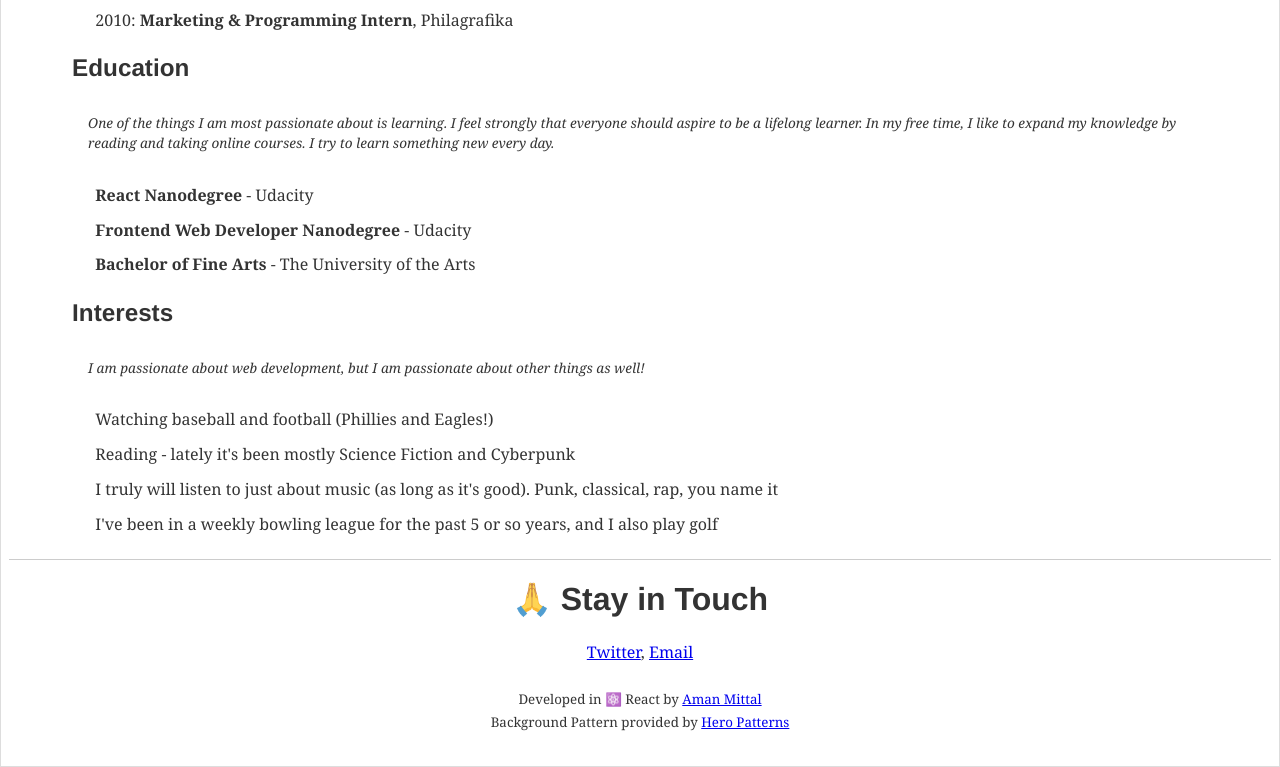
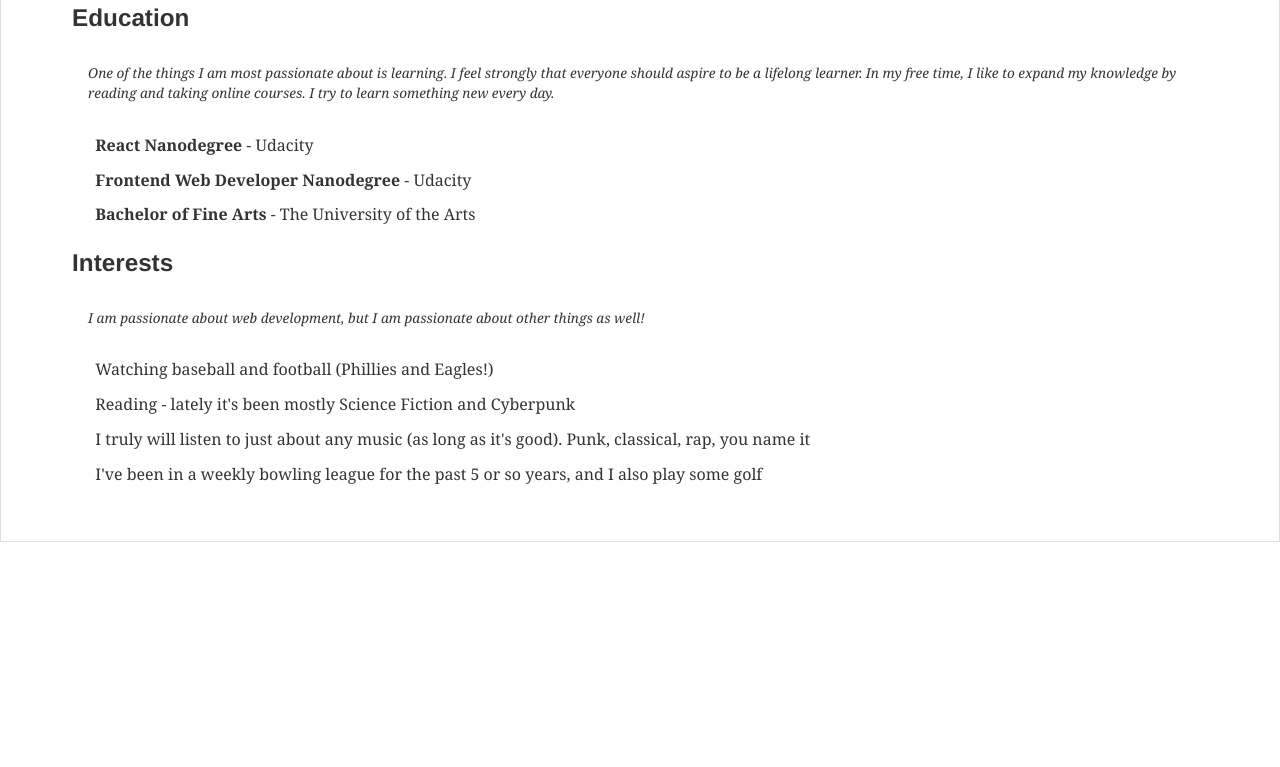
Before and after one commit to haddigan/dh-resume, a Gatsby site: page / in a window 1280 px wide. Shown: the part 1199-1966 px from the top of the page. After the commit the page ends 1741 px from the top, so only its background shows below. Built offline with nearby package versions, Linux system fonts and the light colour scheme; Gatsby itself is replaced by a stand-in of ours; some packages are replaced by stand-ins of ours.

Commit message:
remove footer | fix typos

```diff
--- a/src/components/Favorite.js
+++ b/src/components/Favorite.js
@@ -9,8 +9,8 @@ const Favorite = () => (
     <ul style={{listStyle: "none"}}>
       <li>Watching baseball and football (Phillies and Eagles!)</li>
       <li>Reading - lately it's been mostly Science Fiction and Cyberpunk</li>
-      <li>I truly will listen to just about music (as long as it's good). Punk, classical, rap, you name it</li>
-      <li>I've been in a weekly bowling league for the past 5 or so years, and I also play golf</li>
+      <li>I truly will listen to just about any music (as long as it's good). Punk, classical, rap, you name it</li>
+      <li>I've been in a weekly bowling league for the past 5 or so years, and I also play some golf</li>
     </ul>
   </div>
 );
--- a/src/components/Footer.js
+++ /dev/null
@@ -1,22 +0,0 @@
-import React from "react";
-
-const Footer = () => (
-  <div style={{ textAlign: "center" }}>
-    <h1>🙏 Stay in Touch</h1>
-    <p>
-      <a href="https://twitter.com/amanhimself">Twitter</a>,&nbsp;
-      <a href="mailto:abc@xyz.com">Email</a>
-    </p>
-    <small>
-      Developed in ⚛️ React by{" "}
-      <a href="http://www.amanhimself.me">Aman Mittal</a>
-    </small>
-    <br />
-    <small>
-      Background Pattern provided by{" "}
-      <a href="http://www.heropatterns.com/">Hero Patterns</a>
-    </small>
-  </div>
-);
-
-export default Footer;
--- a/src/pages/index.js
+++ b/src/pages/index.js
@@ -27,6 +27,7 @@ class IndexPage extends Component {
           }}
         >
           <div className="avatar" style={{ flexDirection: "column" }}>
+            <div>
               <img
                 style={{
                   width: "250px",
@@ -37,13 +38,12 @@ class IndexPage extends Component {
                 src={ProfilePic}
                 alt="avatar"
               />
-            <div
-              style={{ fontSize: "32px", height: "50px", maxWidth: "350px" }}
-            >
+            </div>
+            <div>
+              <h1>{siteMetadata.author}</h1>
             </div>
           </div>
           <div style={{ flexDirection: "column" }}>
-            <h1>{siteMetadata.author}</h1>
             <h3>{siteMetadata.description}</h3>
             <About />
             {/* <Projects projectEdges={projectEdges} /> */}
@@ -52,10 +52,6 @@ class IndexPage extends Component {
             <Education />
             <Favorite />
           </div>
-        </div>
-        <hr />
-        <div style={{ display: "flex", justifyContent: "center" }}>
-          <Footer />
         </div>
       </div>
     );
```
Lines whose indentation alone changed are shown as unchanged.
